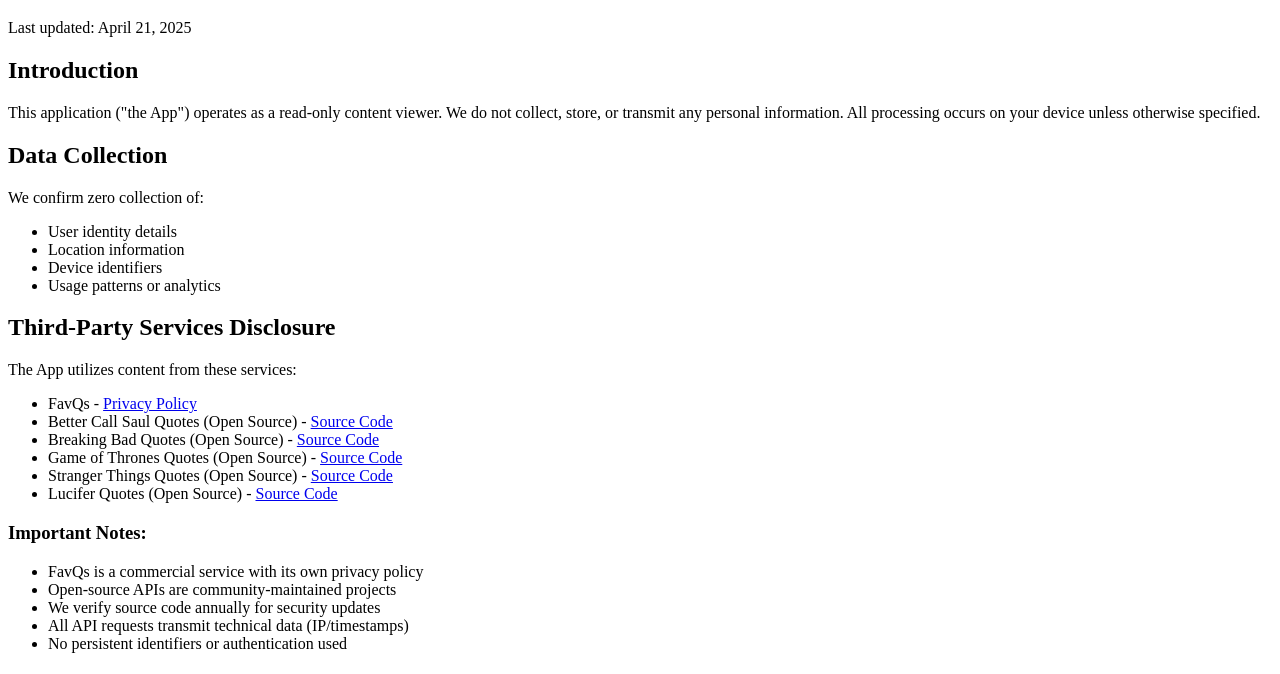
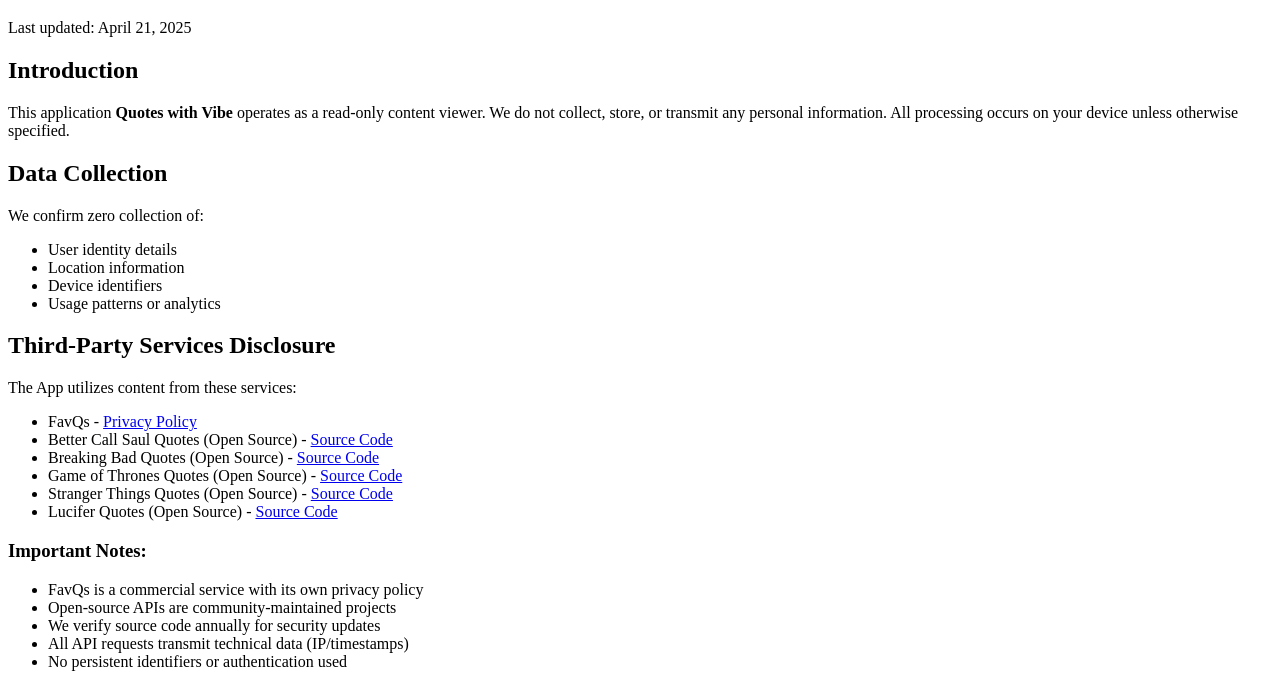
Before and after one commit to waleed826/privacy-policy, a plain HTML site: page index.html in a window 1280 px wide. Shown: the part 61-735 px from the top of the page. Drawn offline with Linux system fonts and the light colour scheme.

Commit message:
Update index.html

```diff
--- a/index.html
+++ b/index.html
@@ -10,7 +10,7 @@
   <p>Last updated: April 21, 2025</p>
 
   <h2>Introduction</h2>
-  <p>This application ("the App") operates as a read-only content viewer. We do not collect, store, or transmit any personal information. All processing occurs on your device unless otherwise specified.</p>
+  <p>This application <b>Quotes with Vibe</b> operates as a read-only content viewer. We do not collect, store, or transmit any personal information. All processing occurs on your device unless otherwise specified.</p>
 
   <h2>Data Collection</h2>
   <p>We confirm zero collection of:</p>
```
